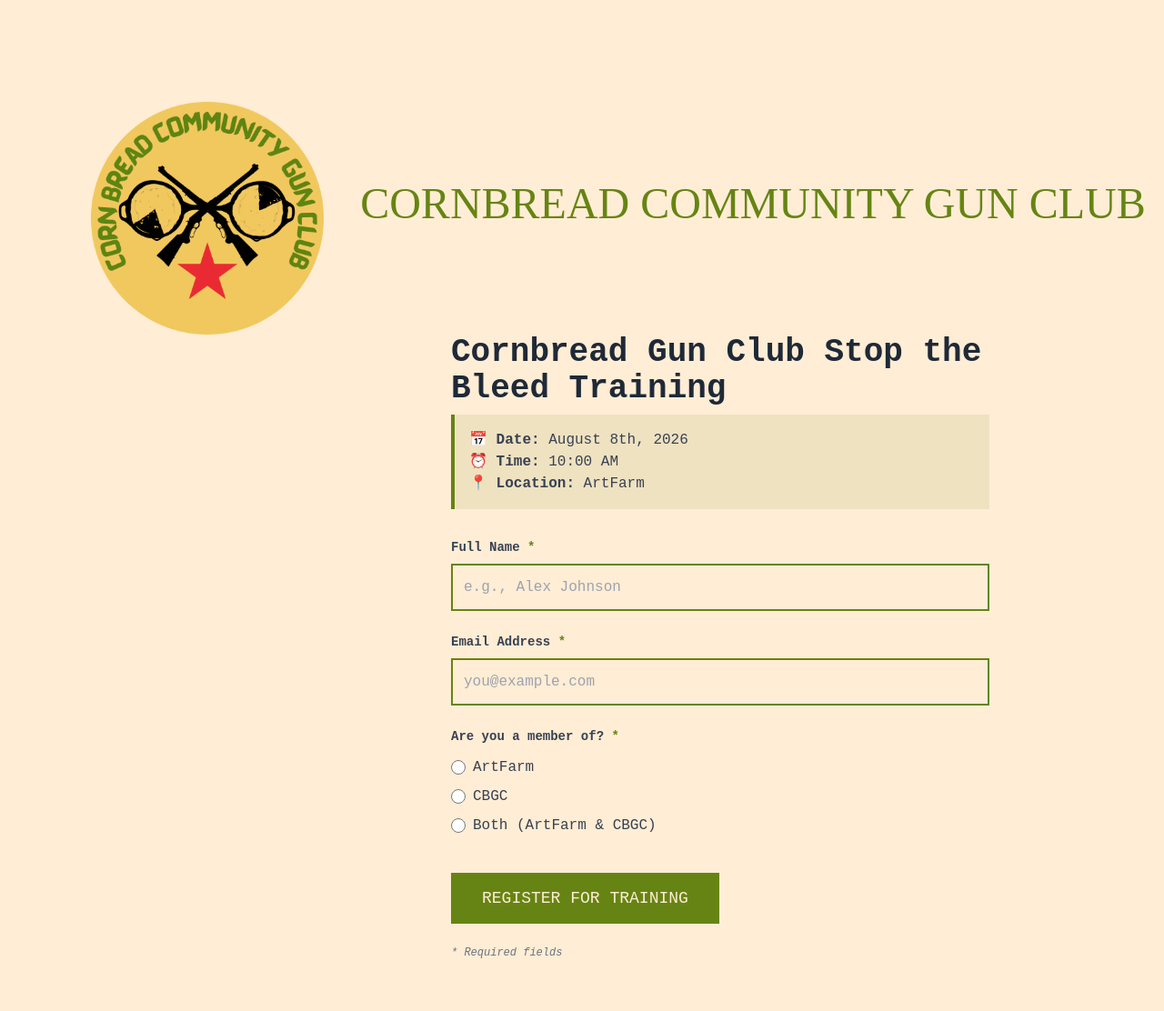
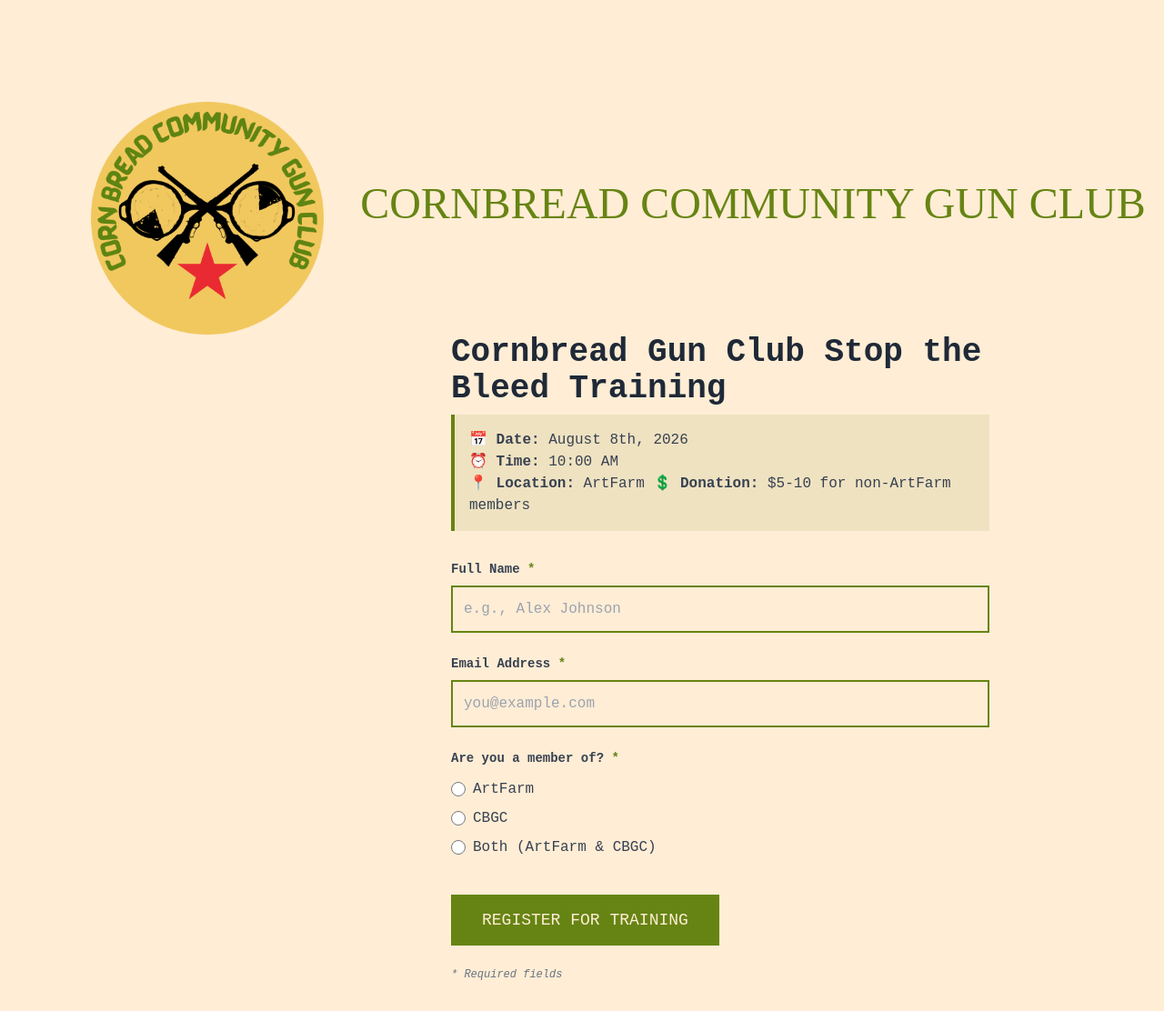
Before and after one commit to whatnotery/CBGC, a Jekyll site: the page built from STB.html, in a window 1280 px wide. Shown: the whole page at 91% size. Built offline with Jekyll 4.4.1, drawn with Linux system fonts in a browser that asks for light colours; nearby versions of some CDN libraries; some web fonts are replaced; before the commit the page ends 1088 px from its top, so only the background shows below that.

Commit message:
Add donation information to event details

```diff
--- a/STB.html
+++ b/STB.html
@@ -17,6 +17,7 @@ layout: default
                     <strong>📅 Date:</strong> August 8th, 2026<br />
                     <strong>⏰ Time:</strong> 10:00 AM<br />
                     <strong>📍 Location:</strong> ArtFarm
+                    <strong>💲 Donation:</strong> $5-10 for non-ArtFarm members
                 </p>
             </div>
         </div>
```
